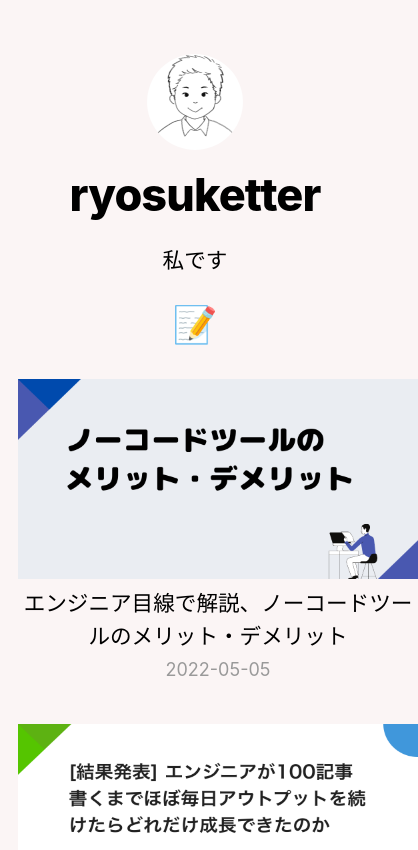
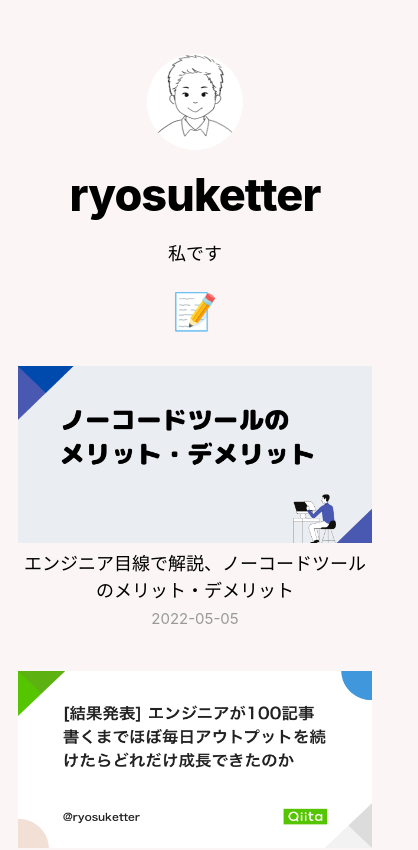
Before and after one commit to ryosuketter/nextjs-blog, a Next.js app: page / in a window 390 px wide. Shown: the top 850 px of the page, 418 px wide, since content can reach past the window. Built offline with nearby package versions, Linux system fonts and the light colour scheme.

Commit message:
fix: styles

```diff
--- a/pages/index.js
+++ b/pages/index.js
@@ -1,9 +1,9 @@
 import Head from "next/head"
 import Image from "next/image"
-import styles from "../styles/Home.module.css"
 import Link from "next/link"
 import Layout, { siteTitle } from "../components/Layout"
 import utilStyles from "../styles/utils.module.css"
+import styles from "../styles/Home.module.css"
 import { getPostsData } from "../lib/post"
 
 // SSG
@@ -29,7 +29,8 @@ export default function Home({ allPostsData }) {
         <h2 className={utilStyles.headingLg}>📝</h2>
         <div className={`${styles.grid}`}>
           {allPostsData.map(({ id, title, date, thumbnail }) => (
-            <article key={id}>
+            <article key={id} className={styles.card}>
+              <div>
                 <Link href={`/posts/${id}`}>
                   <Image
                     src={`${thumbnail}`}
@@ -39,11 +40,13 @@ export default function Home({ allPostsData }) {
                     height={300}
                   />
                 </Link>
+              </div>
               <Link href={`/posts/${id}`}>
                 <a className={utilStyles.boldText}>{title}</a>
               </Link>
-              <br />
+              <div>
                 <small className={utilStyles.lightText}>{date}</small>
+              </div>
             </article>
           ))}
         </div>
--- a/styles/Home.module.css
+++ b/styles/Home.module.css
@@ -27,5 +27,16 @@
   max-width: 1200px;
   gap: 40px;
   margin: 0 auto;
-  grid-template-columns: repeat(auto-fit, minmax(400px, 1fr));
 }
+
+@media screen and (min-width: 600px) {
+  /*　画面サイズが1200pxからはここを読み込む　*/
+  .grid {
+    grid-template-columns: repeat(auto-fit, minmax(400px, 1fr));
+  }
+}
+
+.card {
+  max-width: 600px;
+  margin: 0 auto;
+}
--- a/styles/utils.module.css
+++ b/styles/utils.module.css
@@ -26,6 +26,12 @@
   font-size: 1.2rem;
   line-height: 1.5;
   text-align: center;
+}
+
+@media screen and (max-width: 600px) {
+  .headingMd {
+    font-size: 1rem;
+  }
 }
 
 .borderCircle {
```
Lines whose indentation alone changed are shown as unchanged.
